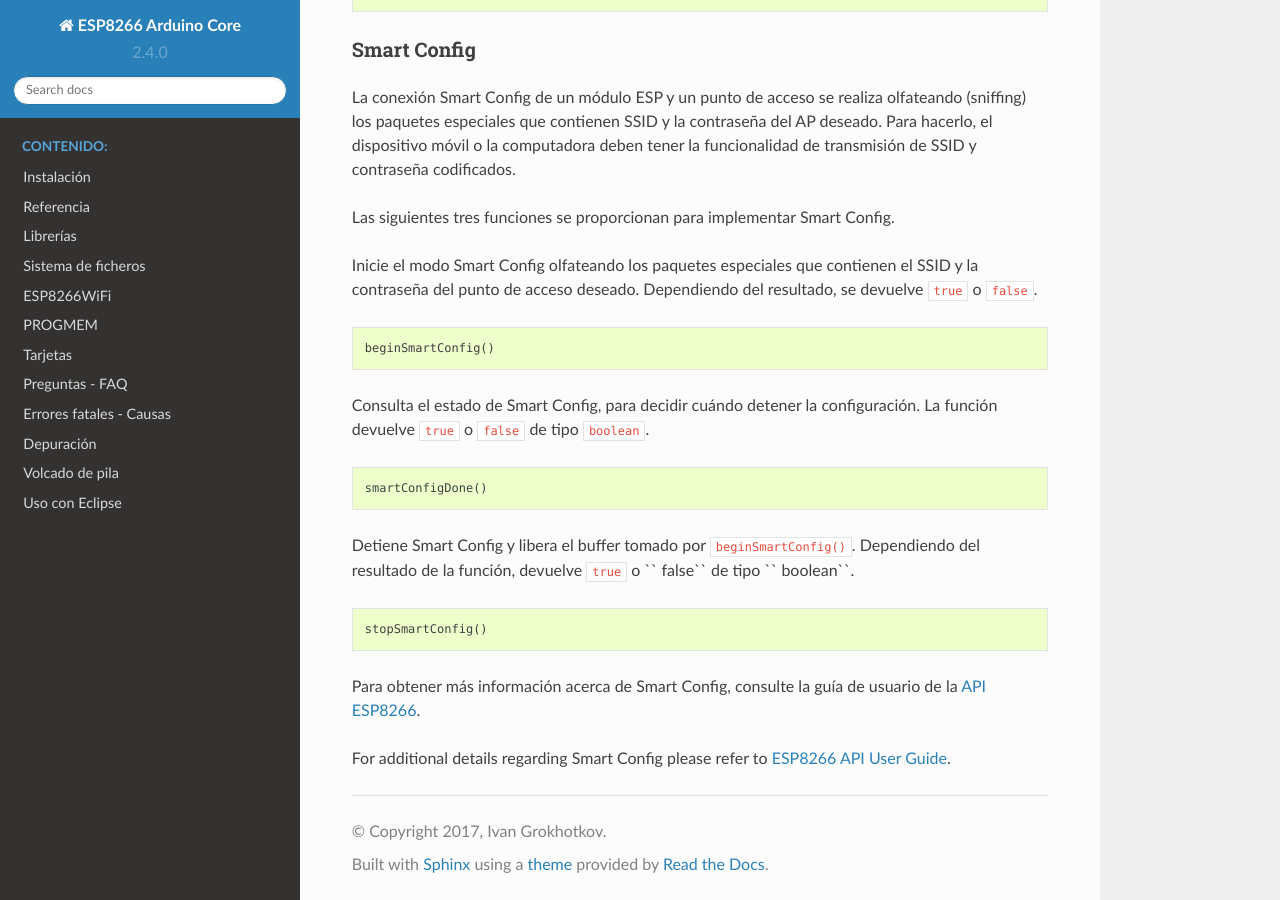
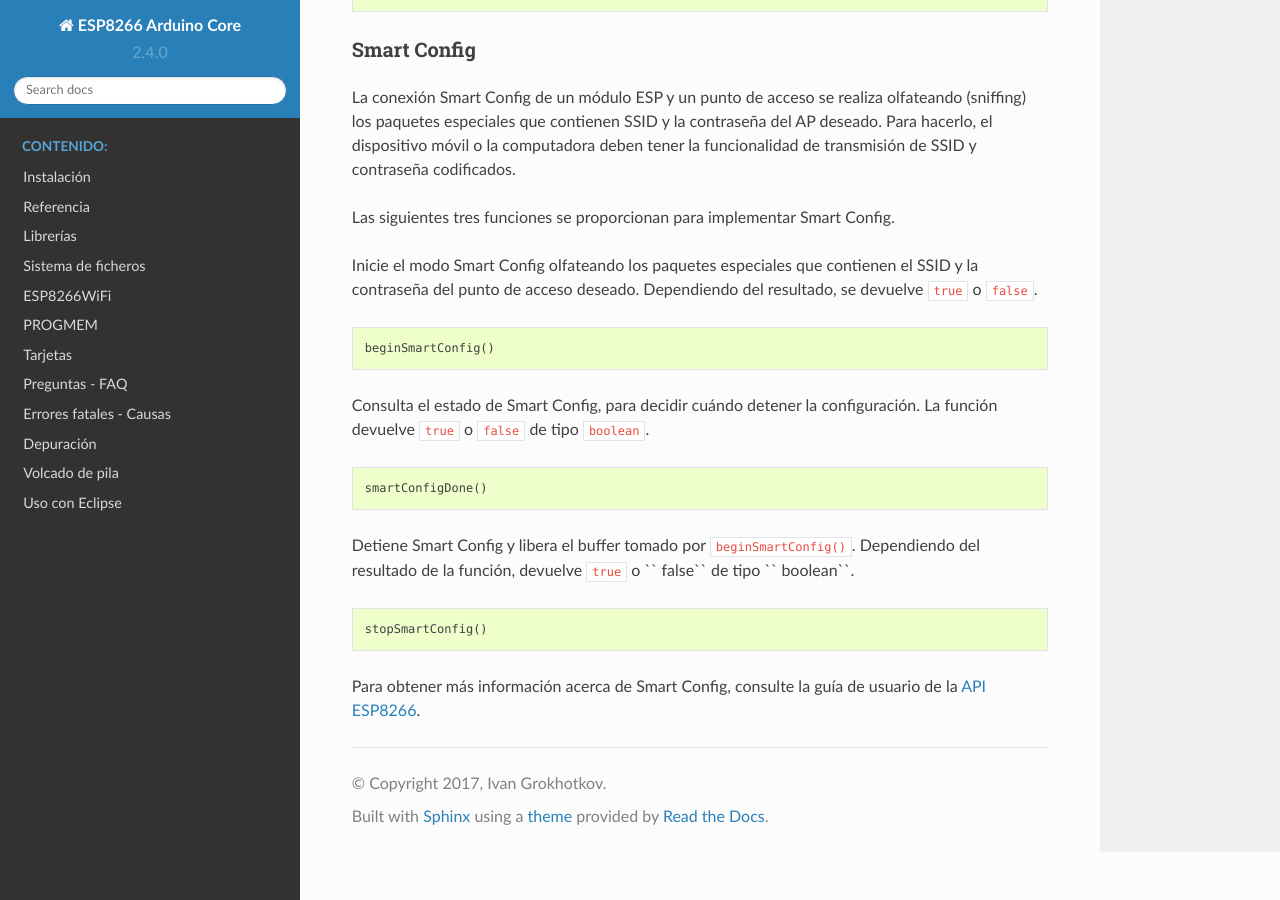
Before and after one commit to lrmoreno007/ESP8266-Arduino-Spanish, a Sphinx documentation site: the page built from doc/esp8266wifi/station-class.rst, in a window 1280 px wide and 900 px high, scrolled down 13779 px. Built offline with Sphinx 7.4.7 and the Read the Docs theme 2.0.0, drawn with Linux system fonts in a browser that asks for light colours; pages that are not in the unit, such as notebooks, are missing from menus.

Commit message:
Update station-class.rst

```diff
--- a/doc/esp8266wifi/station-class.rst
+++ b/doc/esp8266wifi/station-class.rst
@@ -662,5 +662,3 @@
     stopSmartConfig()
 
 Para obtener más información acerca de Smart Config, consulte la guía de usuario de la `API ESP8266 <http://bbs.espressif.com/viewtopic.php?f=51&t=1023>`__.
-
-For additional details regarding Smart Config please refer to `ESP8266 API User Guide <http://bbs.espressif.com/viewtopic.php?f=51&t=1023>`__.
```
